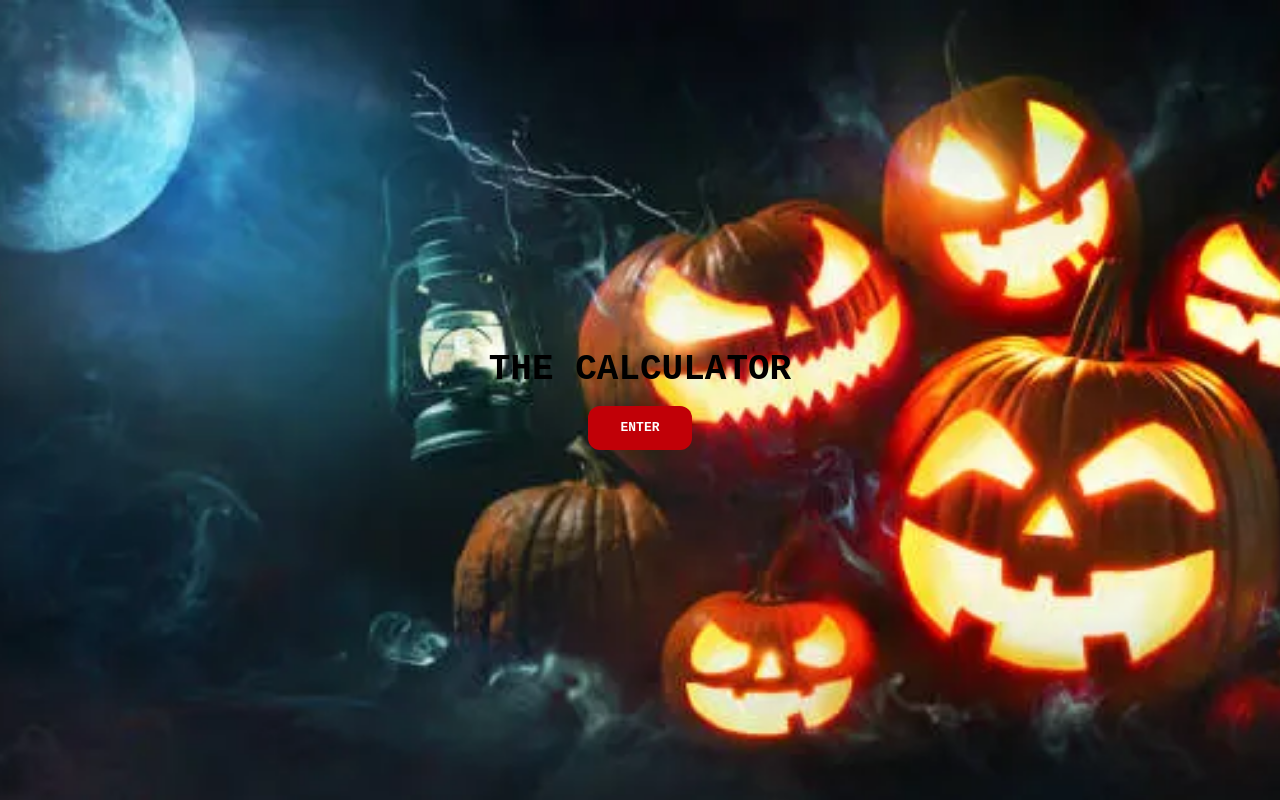
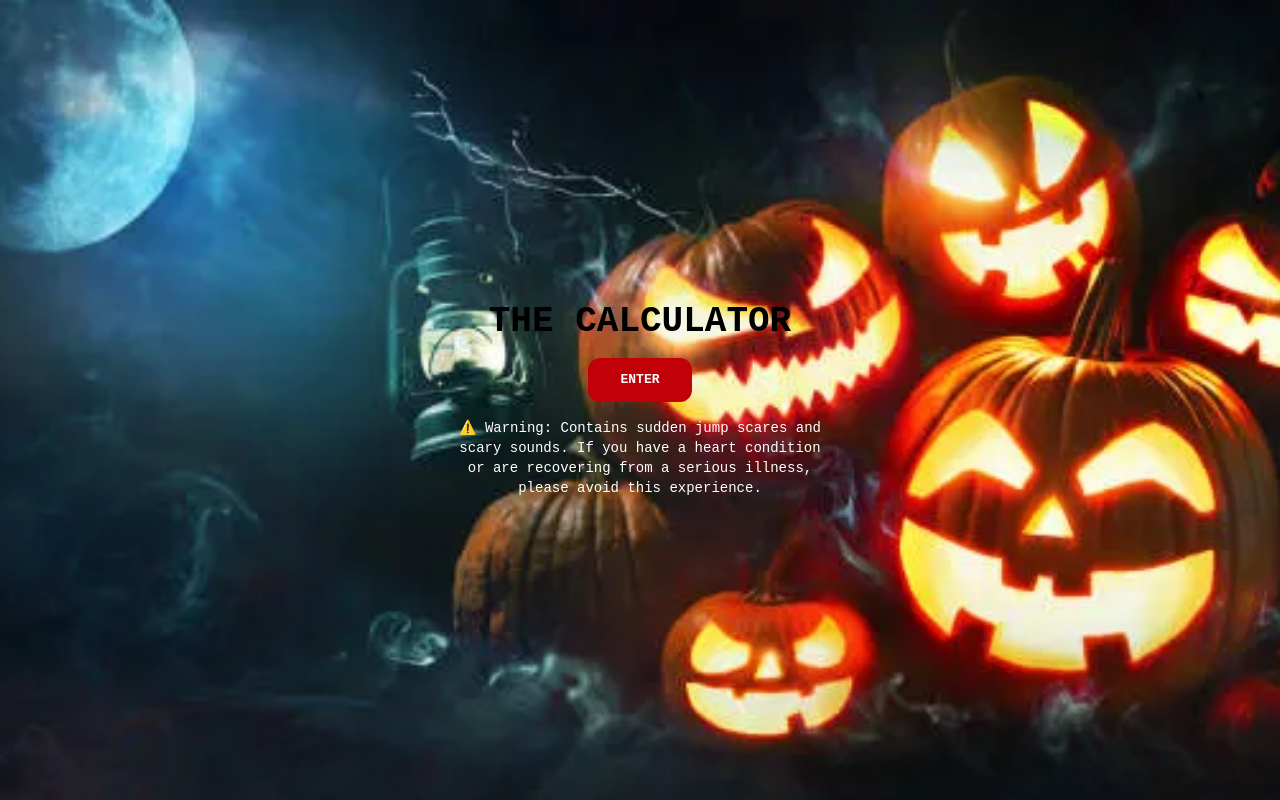
Before and after one commit to akshaykpillai369-max/Halloween_Calculator, a React (Vite) app: page / in a window 1280 px wide. Built offline with nearby package versions, Linux system fonts and the light colour scheme.

Commit message:
added a warning in the enter window

```diff
--- a/src/App.jsx
+++ b/src/App.jsx
@@ -55,12 +55,19 @@ export default function App() {
           </h1>
 
 
+
           <button
             onClick={enterWebsite}
             className="rounded-xl bg-red-700 px-8 py-3 font-bold text-white hover:bg-red-600"
           >
             ENTER
           </button>
+
+          <p className="mt-4 max-w-sm text-sm text-white">
+            ⚠️ Warning: Contains sudden jump scares and scary sounds.
+            If you have a heart condition or are recovering from a serious
+            illness, please avoid this experience.
+          </p>
         </div>
       ) : isEnded ? (
           <div className="fixed inset-0 z-50 flex flex-col items-center justify-center bg-black text-center">
```
